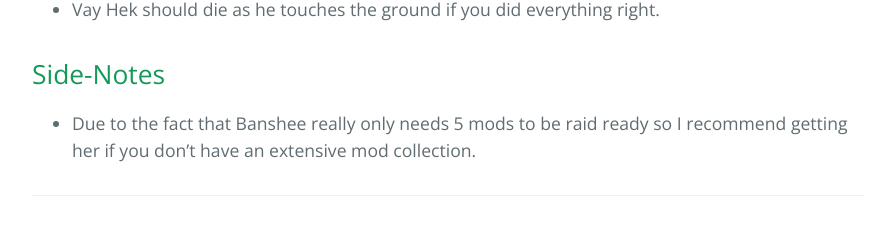
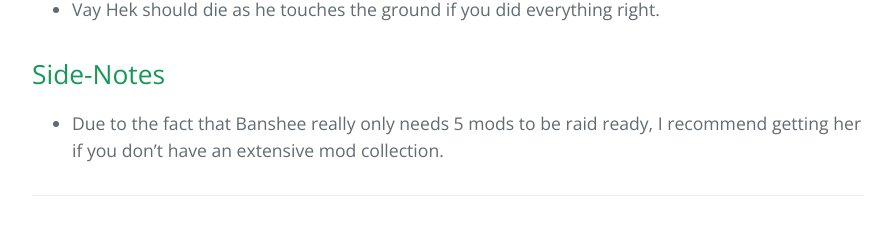
Before and after one commit to WFRSB/test, a Jekyll site: the page built from _Law-of-Retribution/banshee.md, in a window 1280 px wide and 900 px high, scrolled down 1881 px. Shown: the part 640-875 px from the top of the window, without its empty margins (192-1082 px from the left). Built offline with Jekyll 4.4.1, drawn with Linux system fonts in a browser that asks for light colours.

Commit message:
updated grammar on 'Side-Notes"

```diff
--- a/_Law-of-Retribution/banshee.md
+++ b/_Law-of-Retribution/banshee.md
@@ -53,4 +53,4 @@
 
 ## Side-Notes
 
-* Due to the fact that Banshee really only needs 5 mods to be raid ready so I recommend getting her if you don't have an extensive mod collection.
+* Due to the fact that Banshee really only needs 5 mods to be raid ready, I recommend getting her if you don't have an extensive mod collection.
```
